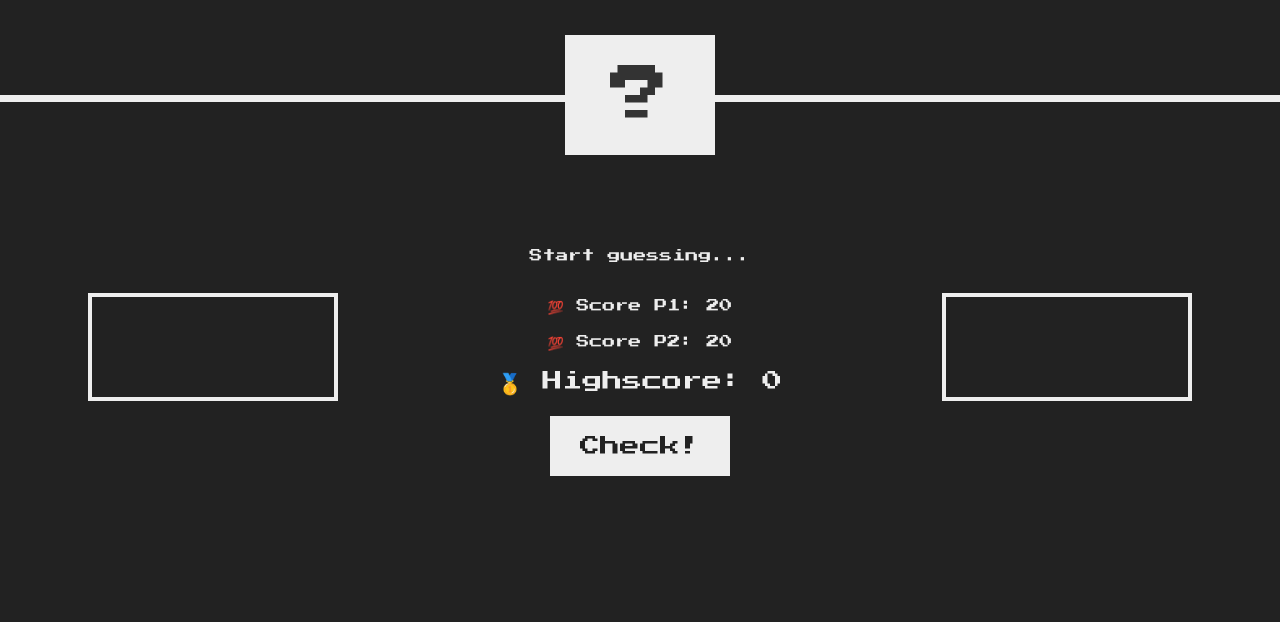
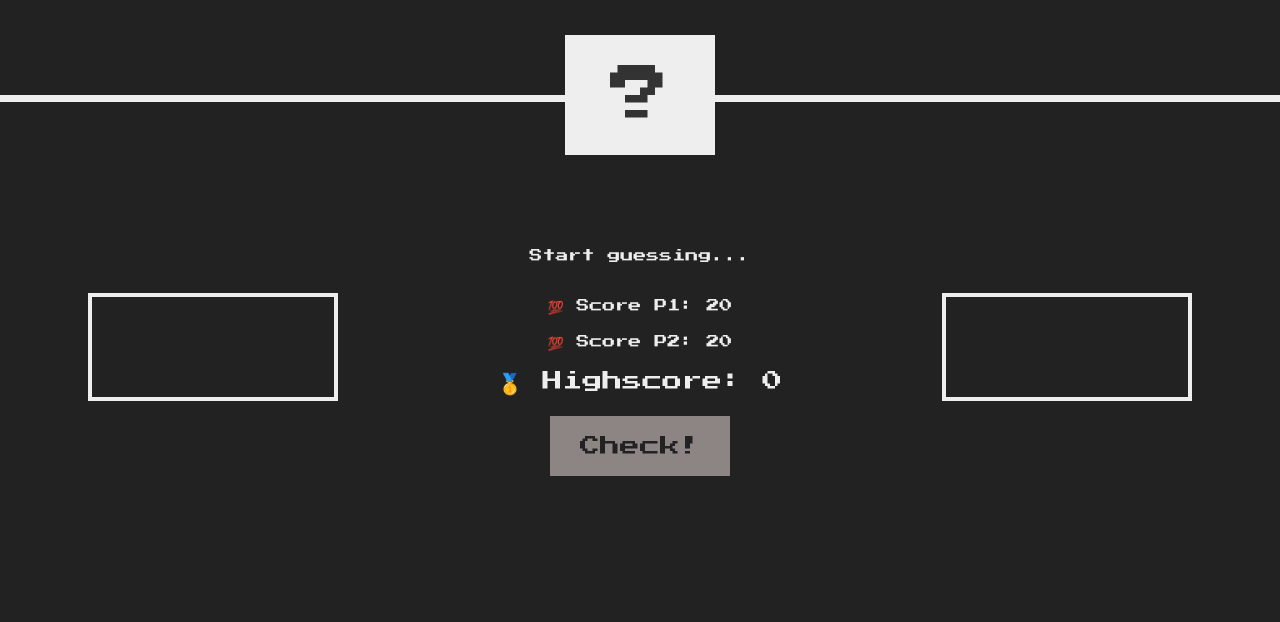
Before and after one commit to SteffinTomy/Guess-Number-Game, a plain HTML site: page index.html in a window 1280 px wide. Shown: the part 178-800 px from the top of the page. Drawn offline with Linux system fonts and the light colour scheme.

Commit message:
fix: change bg color of btn in style.css

```diff
--- a/style.css
+++ b/style.css
@@ -120,7 +120,7 @@ h1 {
 
 .btn {
   border: none;
-  background-color: #eee;
+  background-color: #8d8484;
   color: #222;
   font-size: 2rem;
   font-family: inherit;
```
